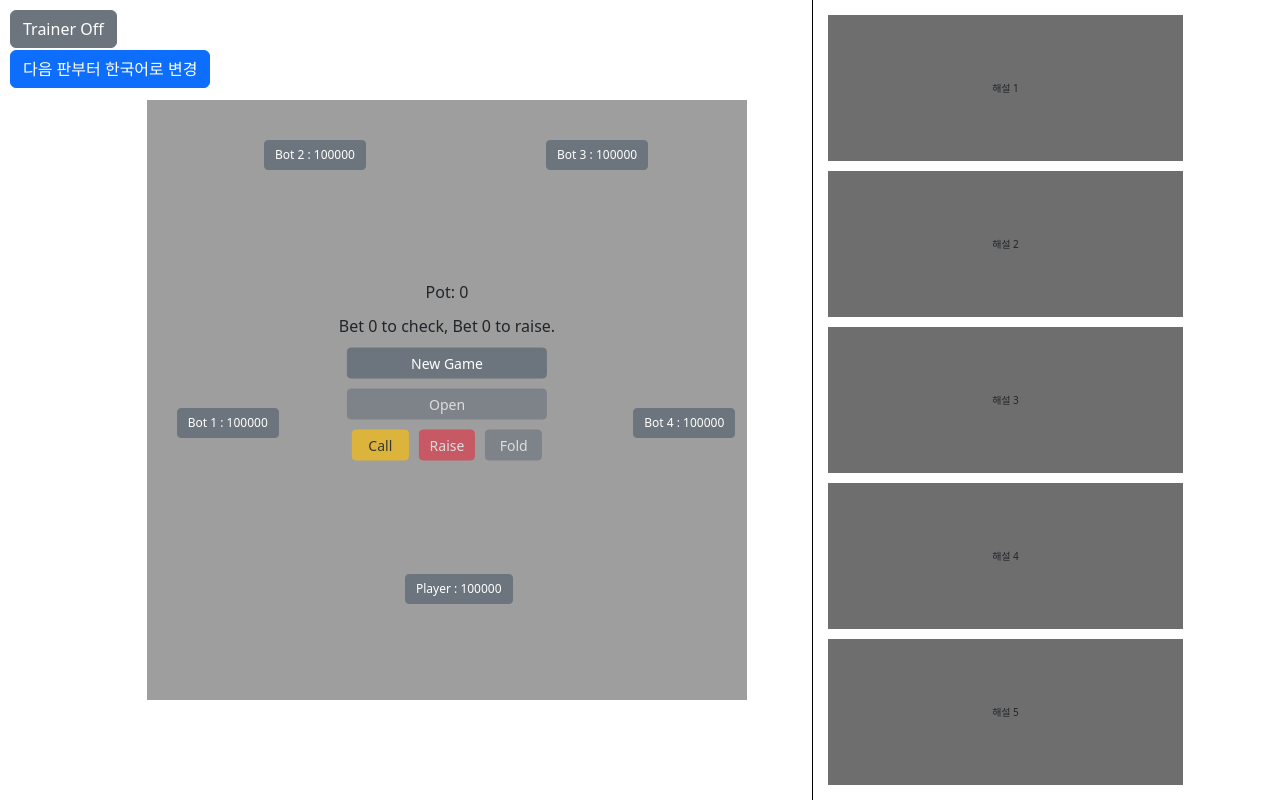
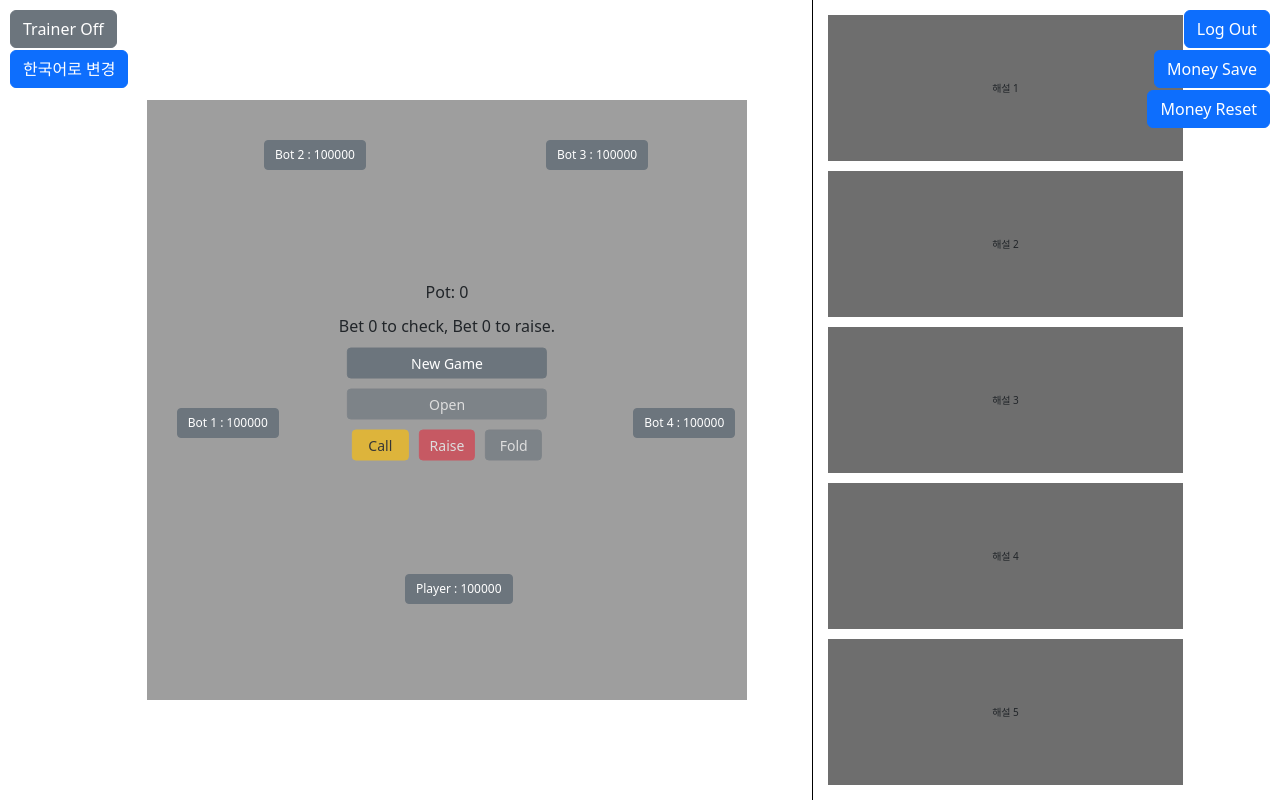
Before and after one commit to Gosu-Choi/FiveCards-Trainer, a React (Create React App) app in the folder FiveCard/client/: page /FiveCardsDraw in a window 1280 px wide. Built offline with nearby package versions, Linux system fonts and the light colour scheme; sample sign-in values are in the browser's storage.

Commit message:
Logout, Money Save & Reset has been implemented

```diff
--- a/FiveCard/client/src/AuthContext.js
+++ b/FiveCard/client/src/AuthContext.js
@@ -5,6 +5,7 @@ const AuthContext = createContext();
 export const AuthProvider = ({ children }) => {
   const [isAuthenticated, setIsAuthenticated] = useState(false);
   const [loading, setLoading] = useState(true);
+  const [useremail, setUseremail] = useState('');
 
   useEffect(() => {
     // 컴포넌트가 마운트될 때 localStorage에서 로그인 상태를 확인
@@ -15,8 +16,9 @@ export const AuthProvider = ({ children }) => {
     setLoading(false);
   }, []);
 
-  const login = () => {
+  const login = (email) => {
     setIsAuthenticated(true);
+    setUseremail(email);
     localStorage.setItem('isAuthenticated', 'true'); // 로그인 상태를 localStorage에 저장
     console.log('Logged in'); // 디버깅 로그
   };
@@ -28,7 +30,7 @@ export const AuthProvider = ({ children }) => {
   };
 
   return (
-    <AuthContext.Provider value={{ isAuthenticated, loading, login, logout }}>
+    <AuthContext.Provider value={{ isAuthenticated, loading, login, logout, useremail }}>
       {children}
     </AuthContext.Provider>
   );
--- a/FiveCard/client/src/FiveCardsDraw.js
+++ b/FiveCard/client/src/FiveCardsDraw.js
@@ -11,7 +11,6 @@ import marbleImage from './round-poker-table.svg';
 function FiveCardsDraw() {
 
   const default_player_number = 5;
-  const { isAuthenticated } = useAuth();
   const location = useLocation();
   const navigate = useNavigate();
   const [playerCount, setPlayerCount] = useState(default_player_number);
@@ -39,6 +38,8 @@ function FiveCardsDraw() {
   const [playerchoice, setPlayerchoice] = useState(null);
   const [rightBoxVisible, setRightBoxVisible] = useState(true);
   const [language, setLanguage] = useState("English");
+
+  const { useremail, login, logout, isAuthenticated } = useAuth();
 
   const playerchoiceRef = useRef(playerchoice);
   const cardsDrawnRef = useRef(cardsDrawn);
@@ -236,6 +237,28 @@ function FiveCardsDraw() {
     } else {
       setLanguage("English");
     }
+  }
+
+  const loggingout = () => {
+    logout();
+    navigate('/login');
+  }
+
+  const savemoney = async (email, money) => {
+      const response = await fetch('http://localhost:5000/api/save', {
+        method: 'POST',
+        headers: {
+          'Content-Type': 'application/json',
+        },
+        body: JSON.stringify({ email, money }),
+      });
+
+      const data = await response.json();
+      if (data.success) {
+        alert('Success.'); // 회원가입 성공 시 로그인 페이지로 이동
+      } else {
+        alert(data.message || 'Save failed'); // 서버에서 전송된 오류 메시지 출력
+      }
   }
 
   const setPlayershouldbetfunc = async() => {
@@ -554,7 +577,6 @@ function FiveCardsDraw() {
         );
       }
     }
-
     return boxes;
   };
 
@@ -632,6 +654,15 @@ function FiveCardsDraw() {
           </div>
         </div>
         </div>
+        <button onClick={() => savemoney(useremail, moneysRef.current[0])} className={`btn btn-primary`} style={{ position: 'absolute', top: '50px', right: '10px' }}>
+        Money Save
+        </button>
+        <button onClick={loggingout} className={`btn btn-primary`} style={{ position: 'absolute', top: '10px', right: '10px' }}>
+        Log Out
+        </button>
+        <button onClick={() => savemoney(useremail, 100000)} className={`btn btn-primary`} style={{ position: 'absolute', top: '90px', right: '10px' }}>
+        Money Reset
+        </button>
       </div>
       {rightBoxVisible && (
         <div className="right-box" style={{ gridTemplateRows: `repeat(${explanations.length}, 1fr)` }}>
@@ -646,7 +677,7 @@ function FiveCardsDraw() {
         Trainer {rightBoxVisible ? 'Off' : 'On'}
       </button>
       <button onClick={() => togglelanguage()} className={`btn btn-primary`} style={{ position: 'absolute', top: '50px', left: '10px' }}>
-        {language === "English" ? '다음 판부터 한국어로 변경' : 'In English from next round'}
+        {language === "English" ? '한국어로 변경' : 'In English'}
       </button>
     </div>
   );
--- a/FiveCard/client/src/FiveCardsStud.js
+++ b/FiveCard/client/src/FiveCardsStud.js
@@ -11,7 +11,6 @@ import marbleImage from './round-poker-table.svg';
 function FiveCardsStud() {
 
   const default_player_number = 5;
-  const { isAuthenticated } = useAuth();
   const location = useLocation();
   const navigate = useNavigate();
   const [playerCount, setPlayerCount] = useState(default_player_number);
@@ -39,6 +38,8 @@ function FiveCardsStud() {
   const [playerchoice, setPlayerchoice] = useState(null);
   const [rightBoxVisible, setRightBoxVisible] = useState(true);
   const [language, setLanguage] = useState("English");
+
+  const { useremail, login, logout, isAuthenticated } = useAuth();
 
   const playerchoiceRef = useRef(playerchoice);
   const cardsDrawnRef = useRef(cardsDrawn);
@@ -236,6 +237,28 @@ function FiveCardsStud() {
     } else {
       setLanguage("English");
     }
+  }
+
+  const loggingout = () => {
+    logout();
+    navigate('/login');
+  }
+
+  const savemoney = async (email, money) => {
+      const response = await fetch('http://localhost:5000/api/save', {
+        method: 'POST',
+        headers: {
+          'Content-Type': 'application/json',
+        },
+        body: JSON.stringify({ email, money }),
+      });
+
+      const data = await response.json();
+      if (data.success) {
+        alert('Success.'); // 회원가입 성공 시 로그인 페이지로 이동
+      } else {
+        alert(data.message || 'Save failed'); // 서버에서 전송된 오류 메시지 출력
+      }
   }
 
   const setPlayershouldbetfunc = async() => {
@@ -632,6 +655,15 @@ function FiveCardsStud() {
           </div>
         </div>
         </div>
+        <button onClick={() => savemoney(useremail, moneysRef.current[0])} className={`btn btn-primary`} style={{ position: 'absolute', top: '50px', right: '10px' }}>
+        Money Save
+        </button>
+        <button onClick={loggingout} className={`btn btn-primary`} style={{ position: 'absolute', top: '10px', right: '10px' }}>
+        Log Out
+        </button>
+        <button onClick={() => savemoney(useremail, 100000)} className={`btn btn-primary`} style={{ position: 'absolute', top: '90px', right: '10px' }}>
+        Money Reset
+        </button>
       </div>
       {rightBoxVisible && (
         <div className="right-box" style={{ gridTemplateRows: `repeat(${explanations.length}, 1fr)` }}>
@@ -646,7 +678,7 @@ function FiveCardsStud() {
         Trainer {rightBoxVisible ? 'Off' : 'On'}
       </button>
       <button onClick={() => togglelanguage()} className={`btn btn-primary`} style={{ position: 'absolute', top: '50px', left: '10px' }}>
-        {language === "English" ? '다음 판부터 한국어로 변경' : 'In English from next round'}
+        {language === "English" ? '한국어로 변경' : 'In English'}
       </button>
     </div>
   );
--- a/FiveCard/client/src/Login.js
+++ b/FiveCard/client/src/Login.js
@@ -29,7 +29,7 @@ function Login() {
 
     const data = await response.json();
     if (data.success) {
-      login();
+      login(email);
       navigate('/GameSelection'); // 로그인 성공 시 게임 페이지로 이동
     } else {
       alert('Invalid credentials');
--- a/FiveCard/client/src/index.html
+++ b/FiveCard/client/src/index.html
@@ -5,7 +5,7 @@
       href="https://stackpath.bootstrapcdn.com/bootstrap/4.3.1/css/bootstrap.min.css"
       rel="stylesheet"
     />
-    <title>React App</title>
+    <title>FiveCards Trainer</title>
   </head>
   <body>
     <div id="root"></div>
```
Also changed, not shown: FiveCard/client/src/Bot.js (+4 -4 lines), 10 other files (tests, documents, lock files or other folders).
